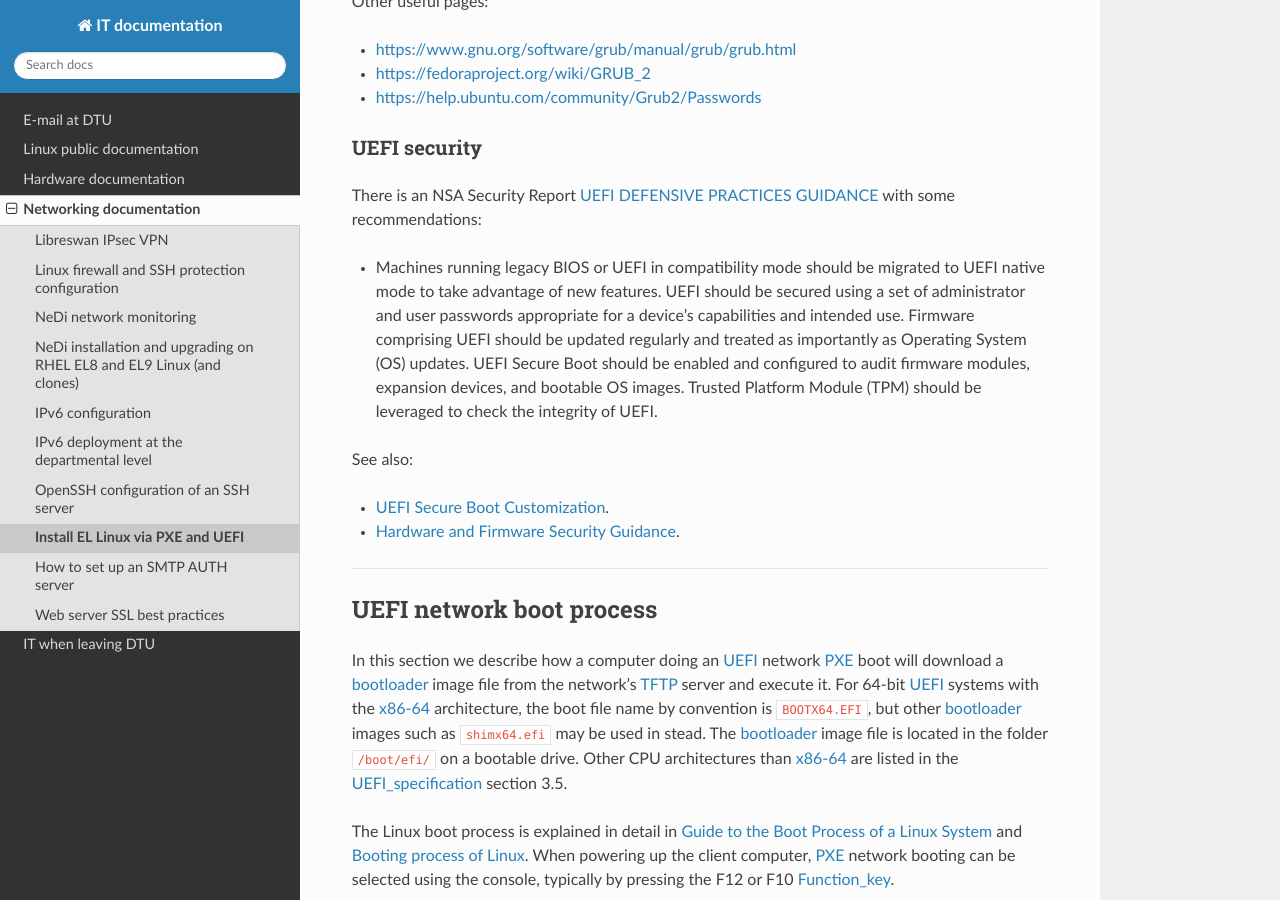
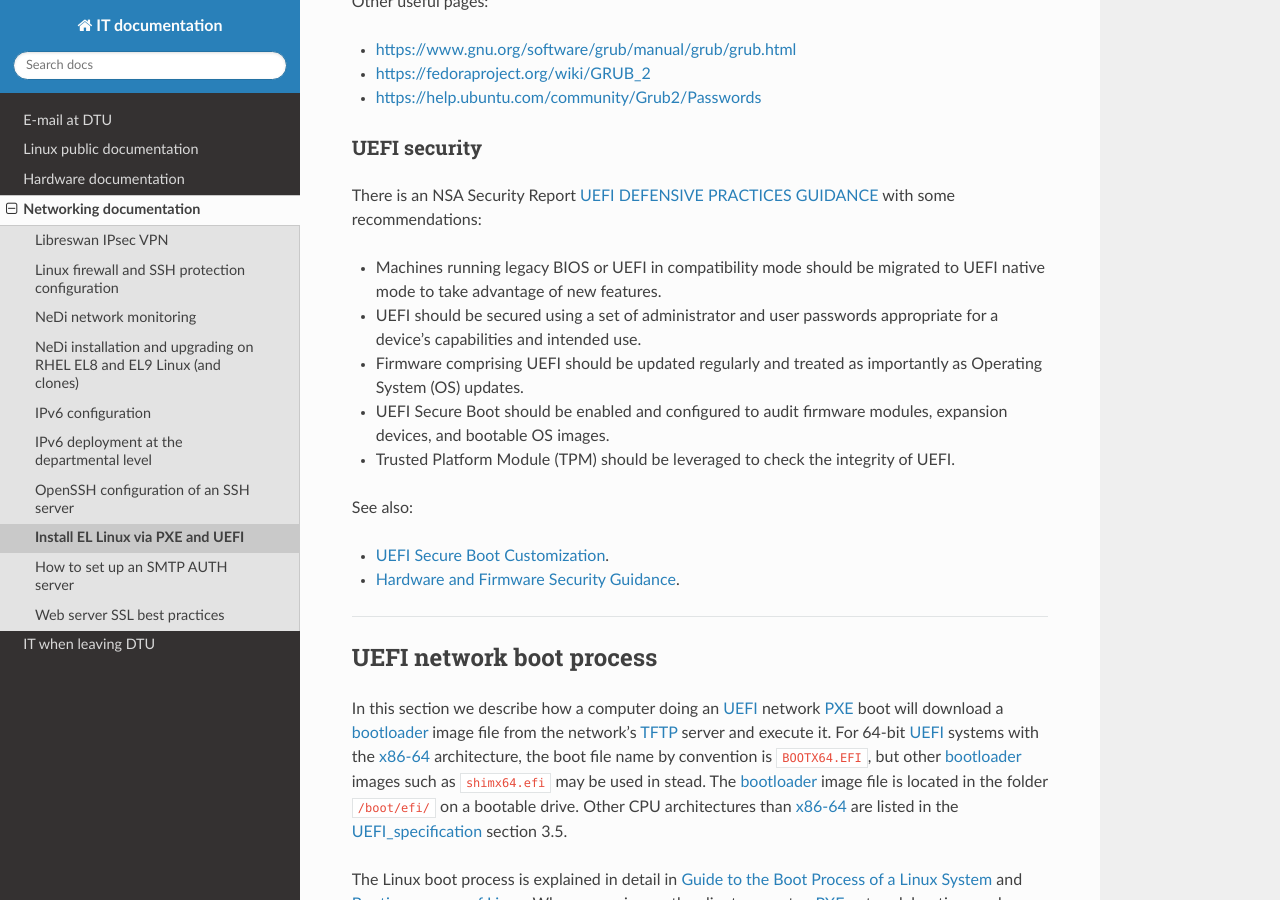
Before and after one commit to OleHolmNielsen/ITwiki, a Sphinx documentation site: the page built from docs/PXE_and_UEFI.rst, in a window 1280 px wide and 900 px high, scrolled down 958 px. Built offline with Sphinx 7.4.7 and the Read the Docs theme 3.1.0, drawn with Linux system fonts in a browser that asks for light colours.

Commit message:
Minor edit

```diff
--- a/docs/PXE_and_UEFI.rst
+++ b/docs/PXE_and_UEFI.rst
@@ -29,12 +29,11 @@ There is an NSA Security Report
 `UEFI DEFENSIVE PRACTICES GUIDANCE <https://media.defense.gov/2019/Jul/16/2002158107/-1/-1/0/CTR-UEFI-DEFENSIVE-PRACTICES-GUIDANCE.PDF>`_
 with some recommendations:
 
-* Machines running legacy BIOS or UEFI in compatibility mode should be migrated to UEFI native mode to
-  take advantage of new features. UEFI should be secured using a set of administrator and user passwords
-  appropriate for a device’s capabilities and intended use. Firmware comprising UEFI should be updated
-  regularly and treated as importantly as Operating System (OS) updates. UEFI Secure Boot should be
-  enabled and configured to audit firmware modules, expansion devices, and bootable OS images. Trusted
-  Platform Module (TPM) should be leveraged to check the integrity of UEFI.
+* Machines running legacy BIOS or UEFI in compatibility mode should be migrated to UEFI native mode to take advantage of new features.
+* UEFI should be secured using a set of administrator and user passwords appropriate for a device’s capabilities and intended use.
+* Firmware comprising UEFI should be updated regularly and treated as importantly as Operating System (OS) updates.
+* UEFI Secure Boot should be enabled and configured to audit firmware modules, expansion devices, and bootable OS images.
+* Trusted Platform Module (TPM) should be leveraged to check the integrity of UEFI.
 
 See also:
 
```
